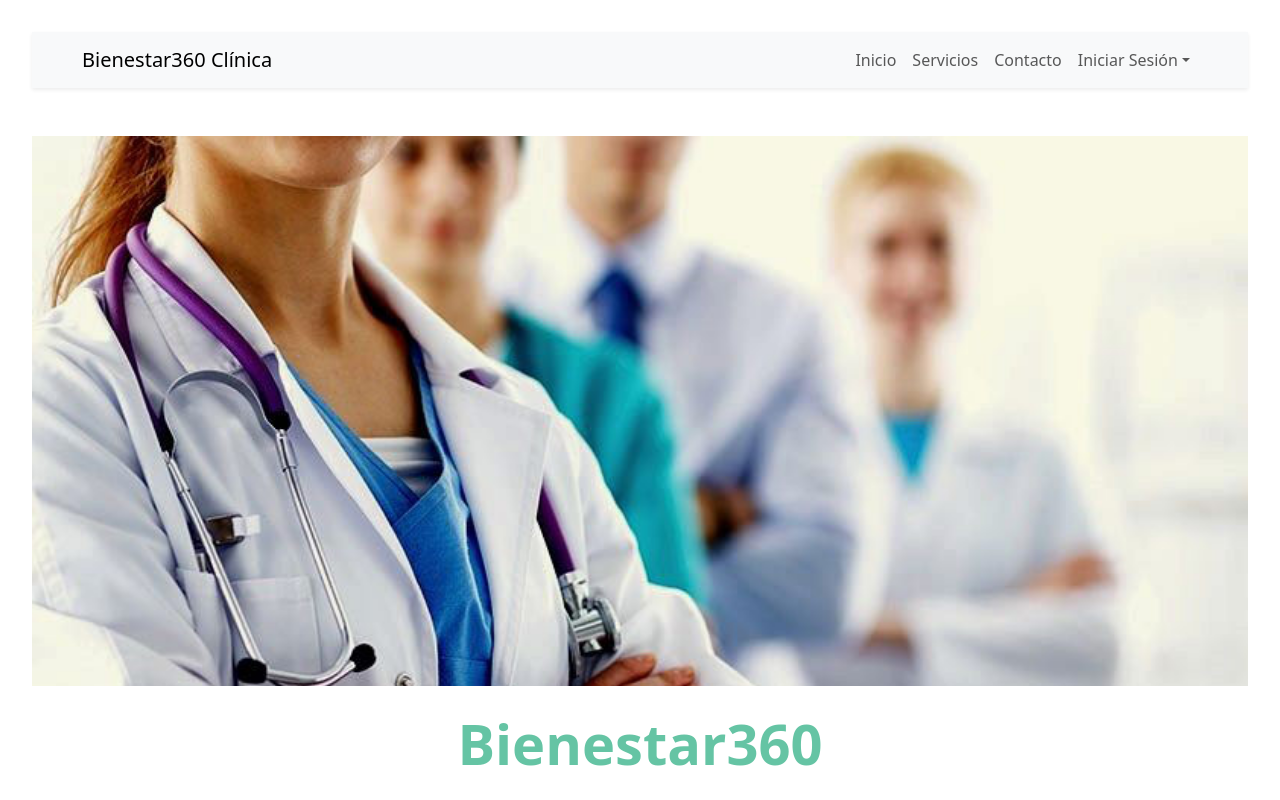
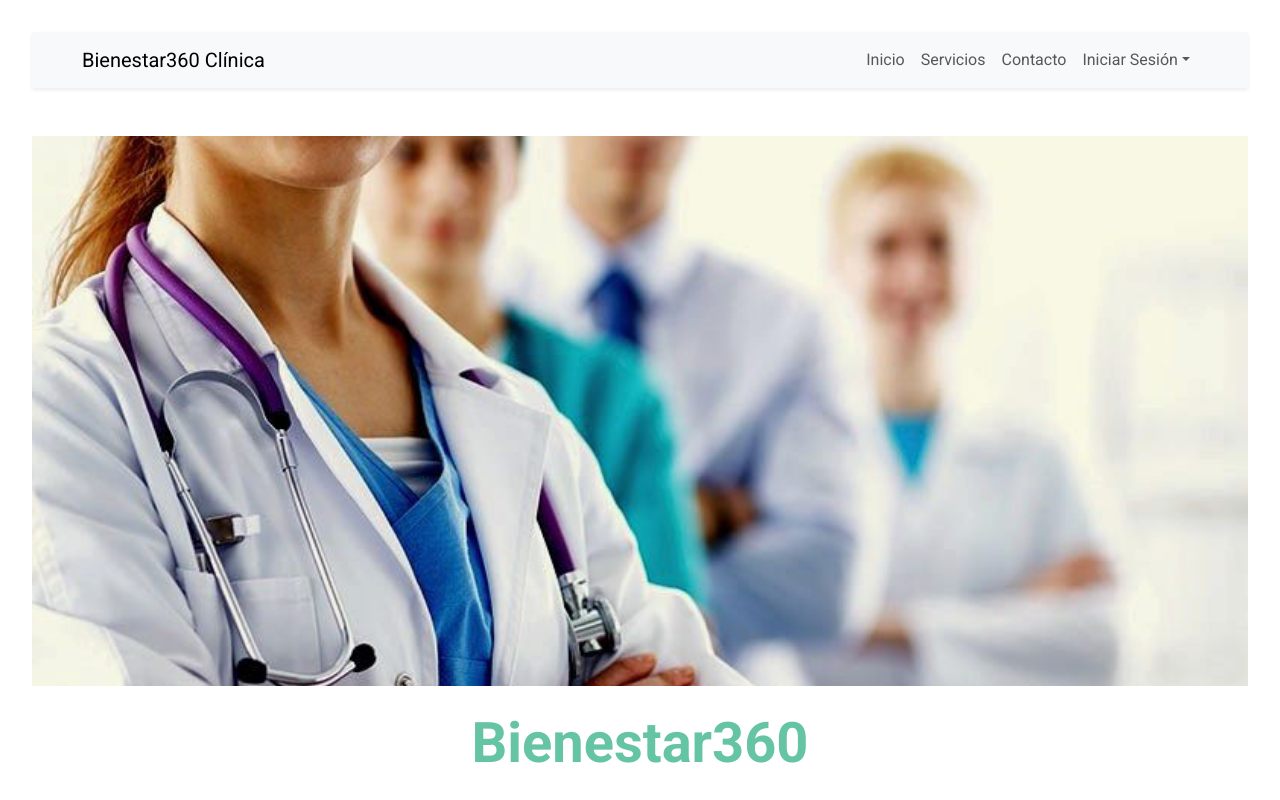
Before and after one commit to tomas0204/Clinica-React, a React (Vite) app: page / in a window 1280 px wide. Shown: the top 800 px of the page. Built offline with nearby package versions, Linux system fonts and the light colour scheme.

Commit message:
tipografia Roboto a body

```diff
--- a/index.html
+++ b/index.html
@@ -7,6 +7,9 @@
     <meta name="description" content="A Clinica web application" />
     <meta name="keywords" content="clinica, healthcare, medical" />
     <meta name="author" content="Tomás Ponce" />
+    <link rel="preconnect" href="https://fonts.googleapis.com">
+    <link rel="preconnect" href="https://fonts.gstatic.com" crossorigin>
+    <link href="https://fonts.googleapis.com/css2?family=Roboto:ital,wght@0,100..900;1,100..900&display=swap" rel="stylesheet">
     <title>Clinica - Bienestar 360 </title>
   </head>
   <body>
--- a/src/App.css
+++ b/src/App.css
@@ -4,6 +4,11 @@
   padding: 2rem;
   text-align: center;
 }
+
+body{
+  font-family: 'Roboto', sans-serif !important;
+}
+
 
 .logo {
   height: 6em;
@@ -42,6 +47,9 @@
 }
 
 
+
+
+
 #registroPacientes , #registroMedico {
   background-color: #aad69d;
   padding: 1rem;
--- a/src/App.jsx
+++ b/src/App.jsx
@@ -3,7 +3,6 @@
 import './App.css'
 import 'bootstrap/dist/css/bootstrap.min.css'
 import "bootstrap-icons/font/bootstrap-icons.css"
-
 import Login from './components/views/Login.jsx'
 import Home from "./components/views/Home/Home.jsx"
 import RegistrarPaciente from './components/views/RegistrarPaciente.jsx'
```
